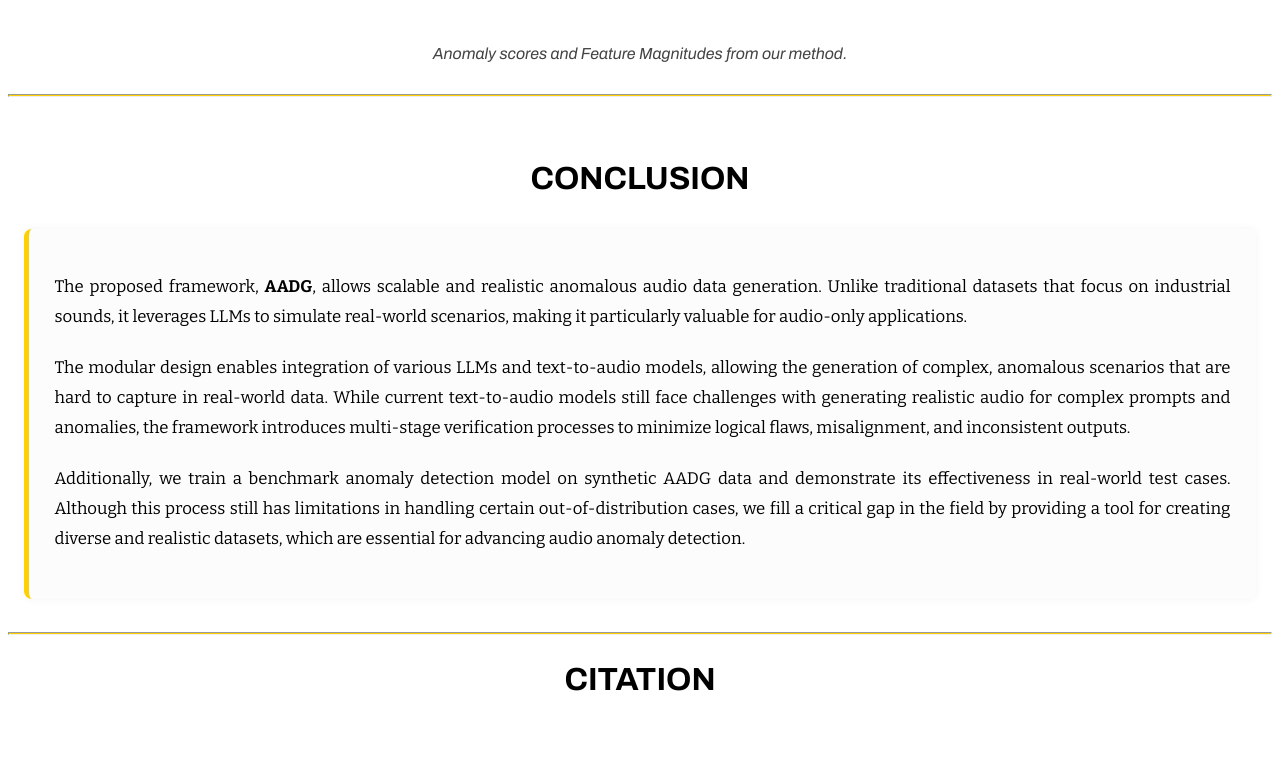
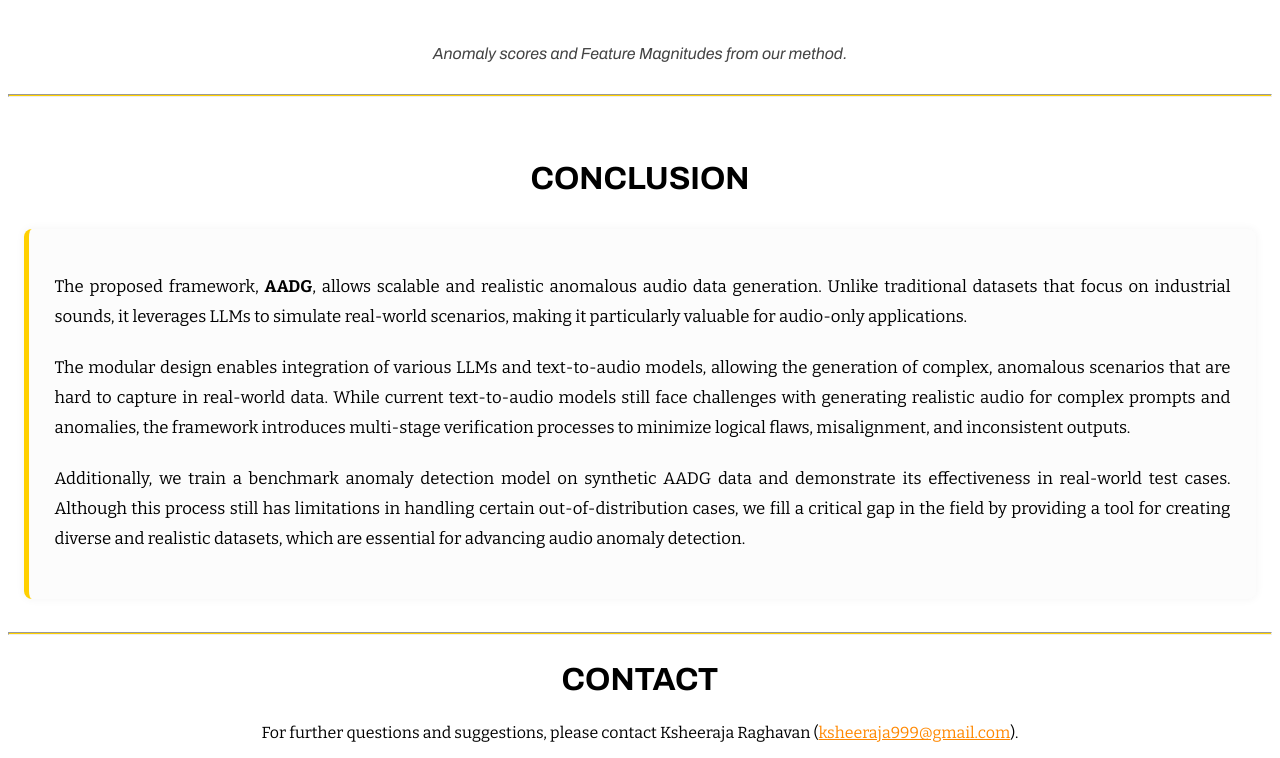
Before and after one commit to surabhi-raghavan/AADG, a plain HTML site: page index.html in a window 1280 px wide. Shown: the part 2444-3202 px from the top of the page. Before the commit the page ends 3167 px from the top, so only its background shows below. Drawn offline with nearby package versions, Linux system fonts and the light colour scheme.

Commit message:
contact section

```diff
--- a/index.html
+++ b/index.html
@@ -152,8 +152,11 @@
         essential for advancing audio anomaly detection.
       </p>
     </div>
-
     <hr />
-    <h2>CITATION</h2>
+    <h2>CONTACT</h2>
+    <p class="contact-text">
+      For further questions and suggestions, please contact Ksheeraja Raghavan
+      (<a href="mailto:ksheeraja999@gmail.com">ksheeraja999@gmail.com</a>).
+    </p>
   </body>
 </html>
--- a/styles.css
+++ b/styles.css
@@ -198,3 +198,8 @@ h2 {
   text-align: center;
   color: #444;
 }
+
+.contact-text {
+  font-family: "Bitter";
+  text-align: center;
+}
```
